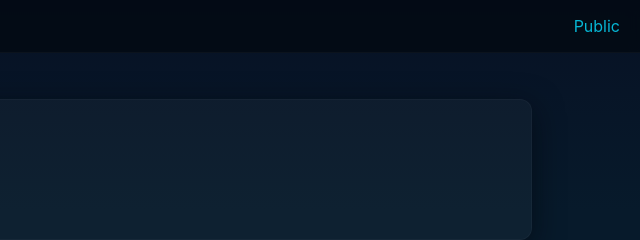
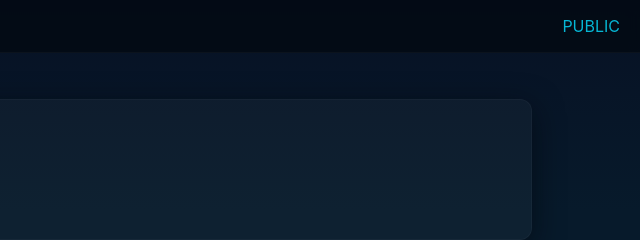
Before and after one commit to DAHOUX/provma_pro_firebase_full, a plain HTML site: page admin.html in a window 1280 px wide. Shown: the top 240 px of the page, 640-1280 px from the left. Drawn offline with Linux system fonts and the light colour scheme.

Commit message:
Public ne me plaisait pas

```diff
--- a/admin.html
+++ b/admin.html
@@ -12,7 +12,7 @@
       <h1>PROVMA — Admin</h1>
     </div>
     <nav>
-      <a href="index.html">Public</a>
+      <a href="index.html">PUBLIC</a>
     </nav>
   </header>
 
```
Also changed, not shown: 1 other file.
